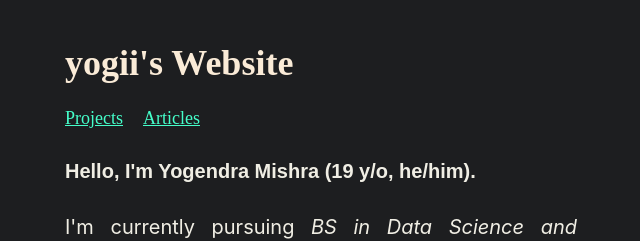
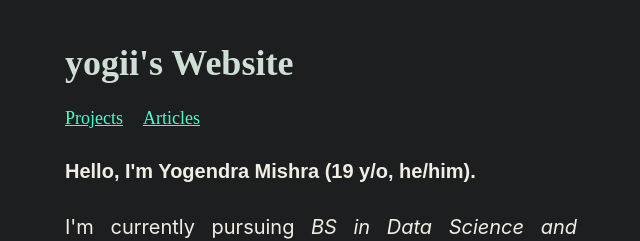
Before and after one commit to ym496/ym496.github.io, a Jekyll site: the page built from index.html, in a window 1280 px wide. Shown: the top 241 px of the page, without its empty margins (319-959 px from the left). Built offline with Jekyll 4.4.1, drawn with Linux system fonts in a browser that asks for light colours.

Commit message:
change nav title color

```diff
--- a/_layouts/default.html
+++ b/_layouts/default.html
@@ -26,7 +26,5 @@
 	</heading>
 </div>
 {{ content }}
-<div class="footer">
-</div>
 </body>
 </html>
--- a/assets/style.css
+++ b/assets/style.css
@@ -13,7 +13,7 @@
       font-size: 18px;
       max-width: 40vw;
       margin: 0px auto;
-      color: antiquewhite;
+      color: #cfdfd5;
     }
 
     .tabs li {
--- a/index.html
+++ b/index.html
@@ -1,6 +1,6 @@
 ---
 layout: default
-title: Home
+title: Yogendra Mishra
 ---
 
 	<div class="container">
```
Also changed, not shown: 5 other files.
